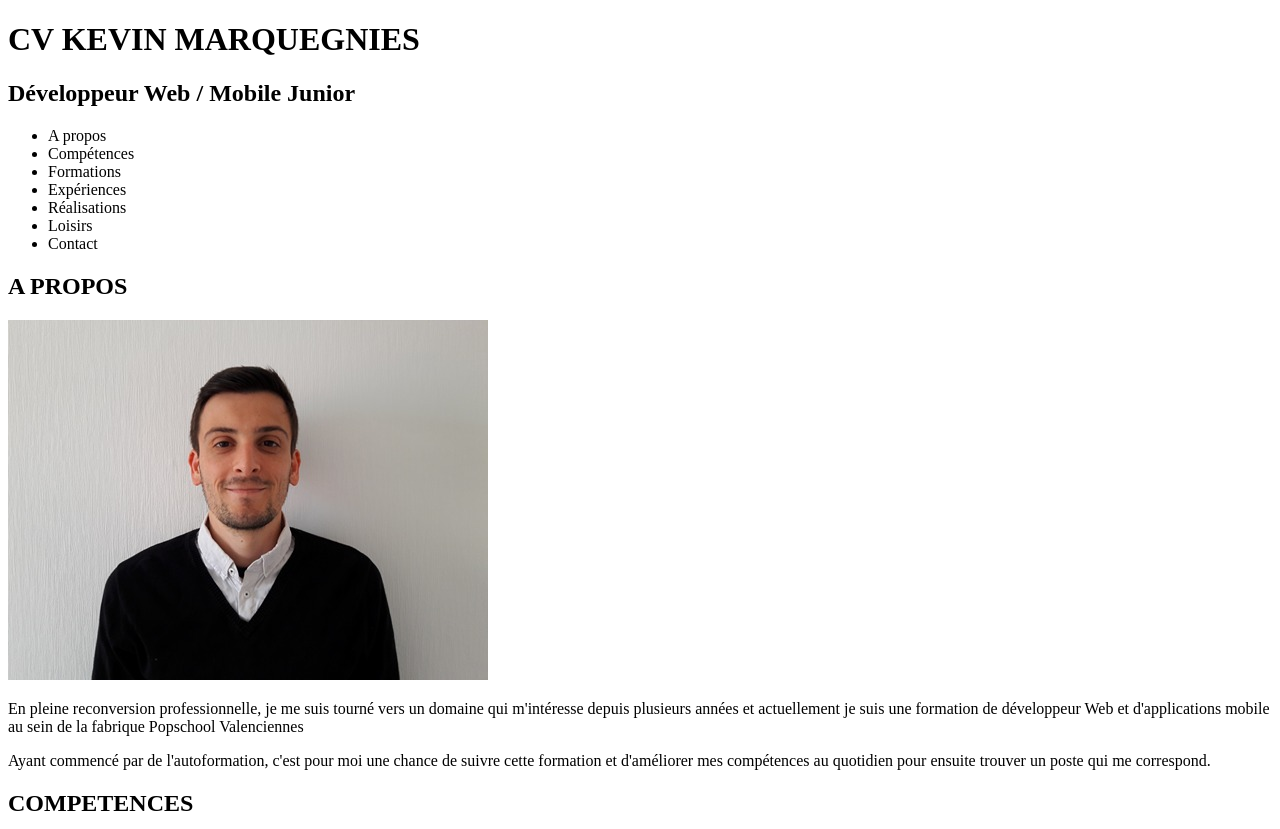
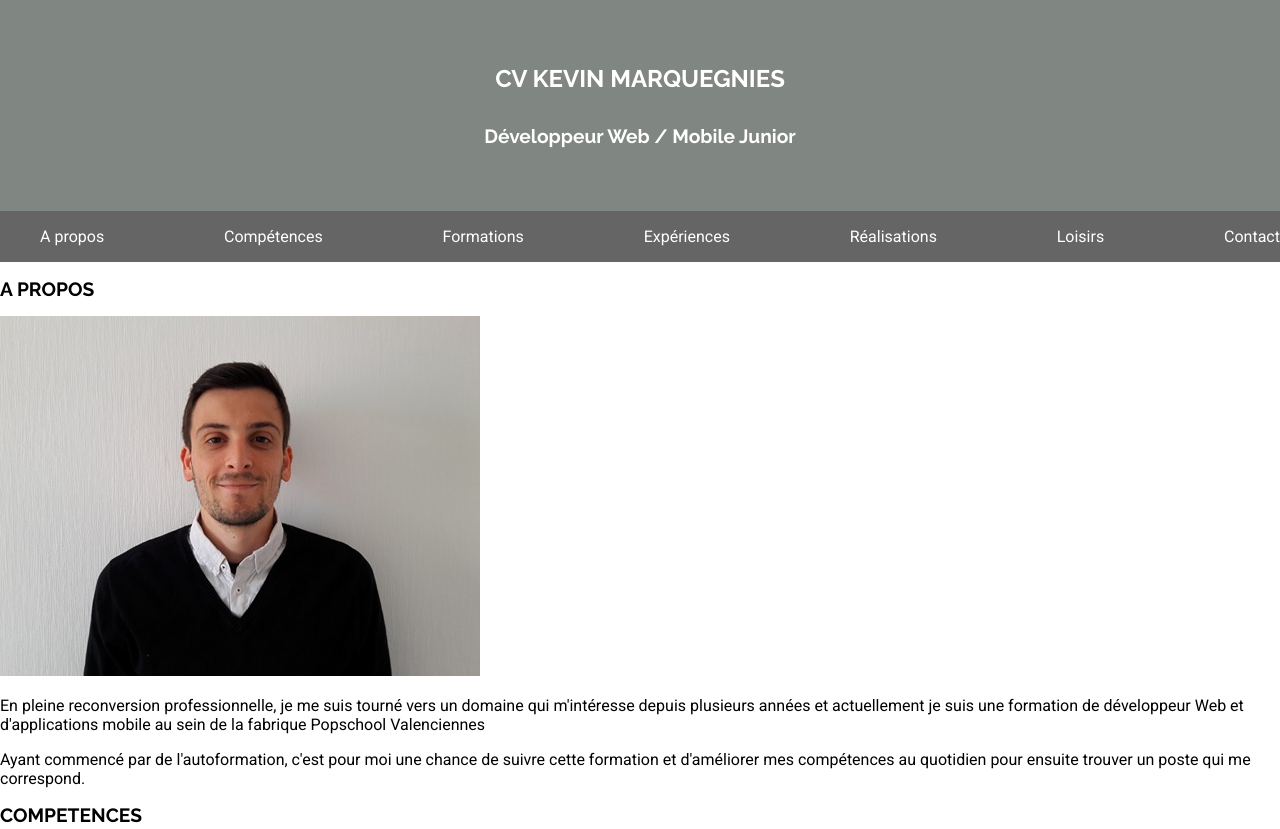
Before and after one commit to kmarquegnies/cv, a plain HTML site: page index.html in a window 1280 px wide. Shown: the top 829 px of the page. Drawn offline with Linux system fonts and the light colour scheme.

Commit message:
add css to header

```diff
--- a/css/style.css
+++ b/css/style.css
@@ -0,0 +1,46 @@
+body {
+    margin: 0;
+    font-family: 'Roboto', sans-serif;
+    display: flex;
+    flex-direction: column;
+}
+
+h1,h2,h4 {
+    font-family: 'Raleway', sans-serif;
+}
+
+h1 {
+    font-size: 1.5em;
+}
+
+h2 {
+    font-size: 1.2em;
+    background-color:;
+}
+header {
+    width: 100%;
+    display: flex;
+    flex-direction: column;
+    color: white;
+}
+
+ul {
+    list-style-type: none;
+}
+
+#header_title {
+    background-color: #808782;
+    padding: 3em 0;
+    display: flex;
+    flex-direction: column;
+    align-items: center;
+}
+
+nav {
+    background-color: #656565;
+}
+
+nav ul {
+    display: flex;
+    justify-content: space-between;
+}
--- a/index.html
+++ b/index.html
@@ -32,14 +32,17 @@
 	</header>
 	<section id="page_content">
 		<article id="about">
-			<h2>A PROPOS</h2>
+			<h2 class="blue_back">A PROPOS</h2>
 			<div id="photo_text">
 				<img src="img/profile.jpg" alt="Photo de profil de Kévin Marquegnies" />
 				<div id="about_text">
-					<p>En pleine reconversion professionnelle, je me suis tourné vers un domaine qui m'intéresse depuis plusieurs
-						années et actuellement je suis une formation de développeur Web et d'applications mobile au sein de la
+					<p>En pleine reconversion professionnelle, je me suis tourné vers un domaine qui m'intéresse depuis
+						plusieurs
+						années et actuellement je suis une formation de développeur Web et d'applications mobile au sein
+						de la
 						fabrique Popschool Valenciennes</p>
-					<p>Ayant commencé par de l'autoformation, c'est pour moi une chance de suivre cette formation et d'améliorer
+					<p>Ayant commencé par de l'autoformation, c'est pour moi une chance de suivre cette formation et
+						d'améliorer
 						mes compétences au quotidien pour ensuite trouver un poste qui me correspond.</p>
 				</div>
 			</div>
@@ -100,35 +103,43 @@
 				</div>
 		</article>
 		<article id="schooling">
-			<h2>FORMATIONS</h2>
+			<h2 class="blue_back">FORMATIONS</h2>
 			<ul>
-				<li>> Depuis novembre 2019 : <strong>Développeur Web et d’applications mobile</strong> - Fabrique Popschool à
+				<li>> Depuis novembre 2019 : <strong>Développeur Web et d’applications mobile</strong> - Fabrique
+					Popschool à
 					Valenciennes</li>
-				<li>> 2009 - 2011 : <strong>BTS Peintures Encres et Adhésifs</strong> - Lycée de l’Escaut à Valenciennes</li>
+				<li>> 2009 - 2011 : <strong>BTS Peintures Encres et Adhésifs</strong> - Lycée de l’Escaut à Valenciennes
+				</li>
 				<li>> 2006 - 2009 : <strong>Baccalauréat Scientifique</strong> - Lycée de l’Escaut à Valenciennes</li>
 			</ul>
 		</article>
 		<article id="experience">
 			<h2>EXPERIENCES</h2>
 			<ul>
-				<li>> 2013 - 2019 : <strong>Adjoint de sécurité</strong> - Brigade Economique et Financière, Hôtel de Police de
+				<li>> 2013 - 2019 : <strong>Adjoint de sécurité</strong> - Brigade Economique et Financière, Hôtel de
+					Police de
 					Lille</li>
 				<li>> 2012 - 2013 : <strong>Agent de quai / Manutentionnaire</strong> - Envie 2E à Lesquin</li>
 			</ul>
 		</article>
 		<article id="achievement">
+			<h2 class="blue_back">REALISATIONS</h2>
+			<div id=achievs">
 				<div id="naheulbeuk">
 					<h4>Développement d'un générateur de personnage pour le jeu de rôle "Le donjon de Naheulbeuk"</h4>
 					<p><em>Réalisé avec le langage Ruby</em></p>
 				</div>
 				<div id="runzik">
-				<h4>Maquettage et intégration de plusieurs pages pour la société fictive Run'Zik dans une projet de groupe</h4>
+					<h4>Maquettage et intégration de plusieurs pages pour la société fictive Run'Zik dans une projet de
+						groupe</h4>
 					<p><em>Réalisé avec les langages HTML, CSS et Javascript</em></p>
 				</div>
 				<div id="servdrone">
-				<h4>Maquettage et intégration de plusieurs pages pour la société fictive Serv'Drone dans une projet de groupe
+					<h4>Maquettage et intégration de plusieurs pages pour la société fictive Serv'Drone dans une projet
+						de groupe
 					</h4>
 					<p><em>Réalisé avec les langages HTML, CSS et Javascript</em></p>
+				</div>
 			</div>
 		</article>
 		<article id="hobbies">
@@ -141,11 +152,11 @@
 			</div>
 		</article>
 		<article id="contact">
-			<h2>CONTACT</h2>
+			<h2 class="blue_back">CONTACT</h2>
 			<div id="contact_categories">
 				<div id="contact_me">
 					<h4>Contactez moi</h4>
-					<img src="img/mail.svg" alt="enveloppe"/ >
+					<img src="img/mail.svg" alt="enveloppe"/>
 					<p>kevin.marquegnies@gmail.com</p>
 				</div>
 				<div id="find_me">
```
Lines whose indentation alone changed are shown as unchanged.
